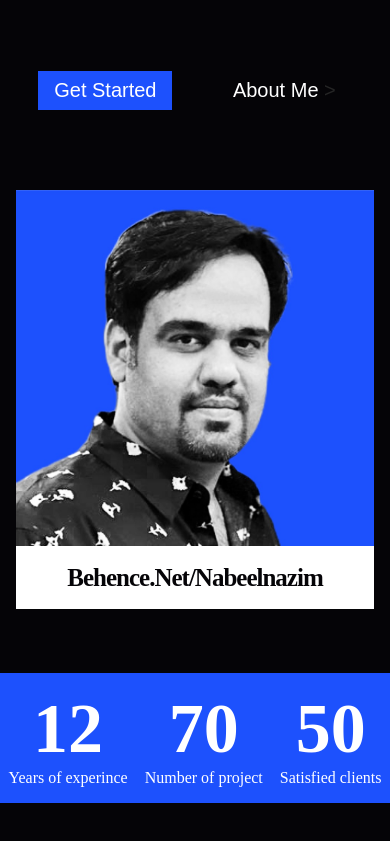
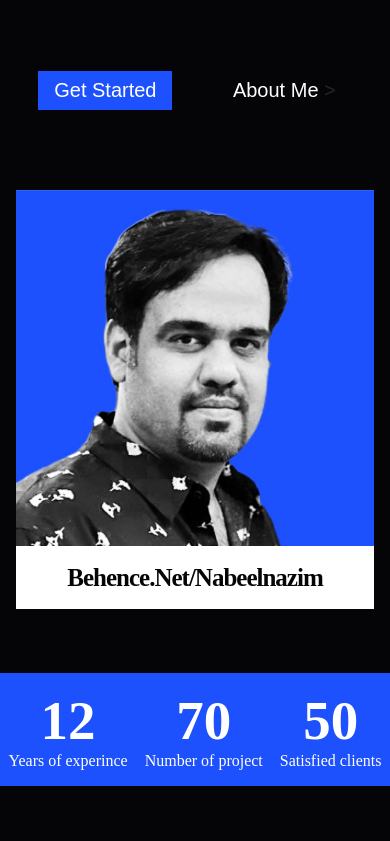
Before and after one commit to niaziiii/nabeelproject, a React (Create React App) app: page / in a window 390 px wide. Shown: the part 429-1270 px from the top of the page. Built offline with nearby package versions, Linux system fonts and the light colour scheme.

Commit message:
minor font updates to statics

```diff
--- a/src/style/modules/__statics.scss
+++ b/src/style/modules/__statics.scss
@@ -39,6 +39,7 @@
             &__items{
                 margin-left: 0%;
                 text-align: center;
+                b{font-size: 55px;}
                 p{width: 100%;}
             }
         }
--- a/src/style/style.css
+++ b/src/style/style.css
@@ -268,6 +268,9 @@
     margin-left: 0%;
     text-align: center;
   }
+  .app__statics__container__items b {
+    font-size: 55px;
+  }
   .app__statics__container__items p {
     width: 100%;
   }
```
Also changed, not shown: 1 other file (tests, documents, lock files or other folders).
